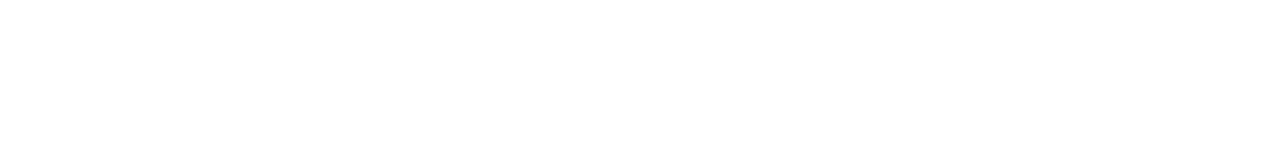
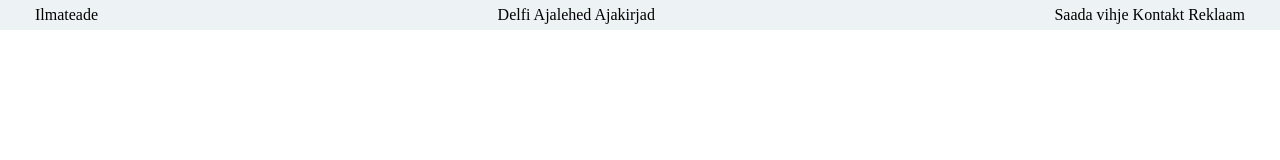
Before and after one commit to Beeak/delfi2, a plain HTML site: page index.html in a window 1280 px wide. Drawn offline with Linux system fonts and the light colour scheme.

Commit message:
top bar in-progress

```diff
--- a/index.html
+++ b/index.html
@@ -7,5 +7,31 @@
     <link rel="stylesheet" href="style.css" />
     <title>Delfi</title>
   </head>
-  <body></body>
+
+  <body>
+    <header class="upper--nav-bar">
+      <div>
+        <nav>
+          <div class="top--nav-bar-m">
+            <nav class="t-nav--bar">
+              <div class="t-nav--weather">
+                <a>Ilmateade</a>
+              </div>
+              <div class="t-nav--center">
+                <a>Delfi</a>
+                <a>Ajalehed</a>
+                <a>Ajakirjad</a>
+              </div>
+              <div class="t-nav--right">
+                <a>Saada vihje</a>
+                <a>Kontakt</a>
+                <a>Reklaam</a>
+              </div>
+            </nav>
+          </div>
+          <div class="main--nav-bar-m"></div>
+        </nav>
+      </div>
+    </header>
+  </body>
 </html>
--- a/style.css
+++ b/style.css
@@ -0,0 +1,101 @@
+* {
+    padding: 0;
+    margin: 0;
+    box-sizing: border-box;
+}
+
+.upper--nav-bar {
+}
+
+.top--nav-bar-m {
+    background-color: var(--color-bg-color-2);
+    height: 30px;
+    margin-left: auto;
+    margin-right: auto;
+    padding-left: 35px;
+    padding-right: 35px;
+}
+
+.main--nav-bar-m {
+    height: 70px;
+}
+
+.t-nav--bar {
+    display: flex;
+    width: 100%;
+    align-items: center;
+    justify-content: space-between;
+    height: 100%;
+}
+
+.t-nav--weather {
+}
+
+.t-nav--center {
+}
+
+.t-nav--right {
+}
+
+:root {
+    --color-bg-color-1: #fff;
+    --color-bg-color-2: #edf2f4;
+    --color-bg-color-3: #e9f6ff;
+    --color-bg-color-4: #0f134b;
+    --color-bg-color-5: #ffff56;
+    --color-color-1: #3858f5;
+    --color-color-2: #3858f5;
+    --color-color-3: #edf2f4;
+    --color-color-4: #3858f5;
+    --color-grey-1: #708597;
+    --color-grey-2: #dedfe0;
+    --color-grey-3: #edf2f4;
+    --color-text-1: #050f19;
+    --color-text-2: #708597;
+    --color-text-3: #0f134b;
+    --color-link-1: #3858f5;
+    --color-link-2: #fa044f;
+    --color-bg-color-1-hover: #d3d3d3;
+    --color-bg-color-1-contrast: #3858f5;
+    --color-bg-color-2-hover: #c4c8ca;
+    --color-bg-color-2-contrast: #222;
+    --color-bg-color-3-hover: #c1ccd3;
+    --color-bg-color-3-contrast: #222;
+    --color-bg-color-4-hover: #3f426f;
+    --color-bg-color-4-contrast: #fff;
+    --color-bg-color-5-hover: #d3d34c;
+    --color-bg-color-5-contrast: #222;
+    --color-color-1-hover: #6079f7;
+    --color-color-1-contrast: #fff;
+    --color-color-2-hover: #6079f7;
+    --color-color-2-contrast: #fff;
+    --color-color-3-hover: #c4c8ca;
+    --color-color-3-contrast: #222;
+    --color-color-4-hover: #6079f7;
+    --color-color-4-contrast: #fff;
+    --color-grey-1-hover: #8d9dac;
+    --color-grey-1-contrast: #fff;
+    --color-grey-2-hover: #b8b9ba;
+    --color-grey-2-contrast: #222;
+    --color-grey-3-hover: #c4c8ca;
+    --color-grey-3-contrast: #222;
+    --color-text-1-hover: #373f47;
+    --color-text-1-contrast: #fff;
+    --color-text-2-hover: #8d9dac;
+    --color-text-2-contrast: #fff;
+    --color-text-3-hover: #3f426f;
+    --color-text-3-contrast: #fff;
+    --color-link-1-hover: #6079f7;
+    --color-link-1-contrast: #fff;
+    --color-link-2-hover: #fb3672;
+    --color-link-2-contrast: #fff;
+    --color-white: #fff;
+    --color-black: #222;
+    --color-total-package: #00d46e;
+    --color-total-package-hover: #00bb61;
+    --color-facebook: #4267b2;
+    --color-twitter: #1da1f2;
+    --color-instagram: #833ab4;
+    --color-content-marketing: #496170;
+    --color-error: #ffd9de;
+}
```
